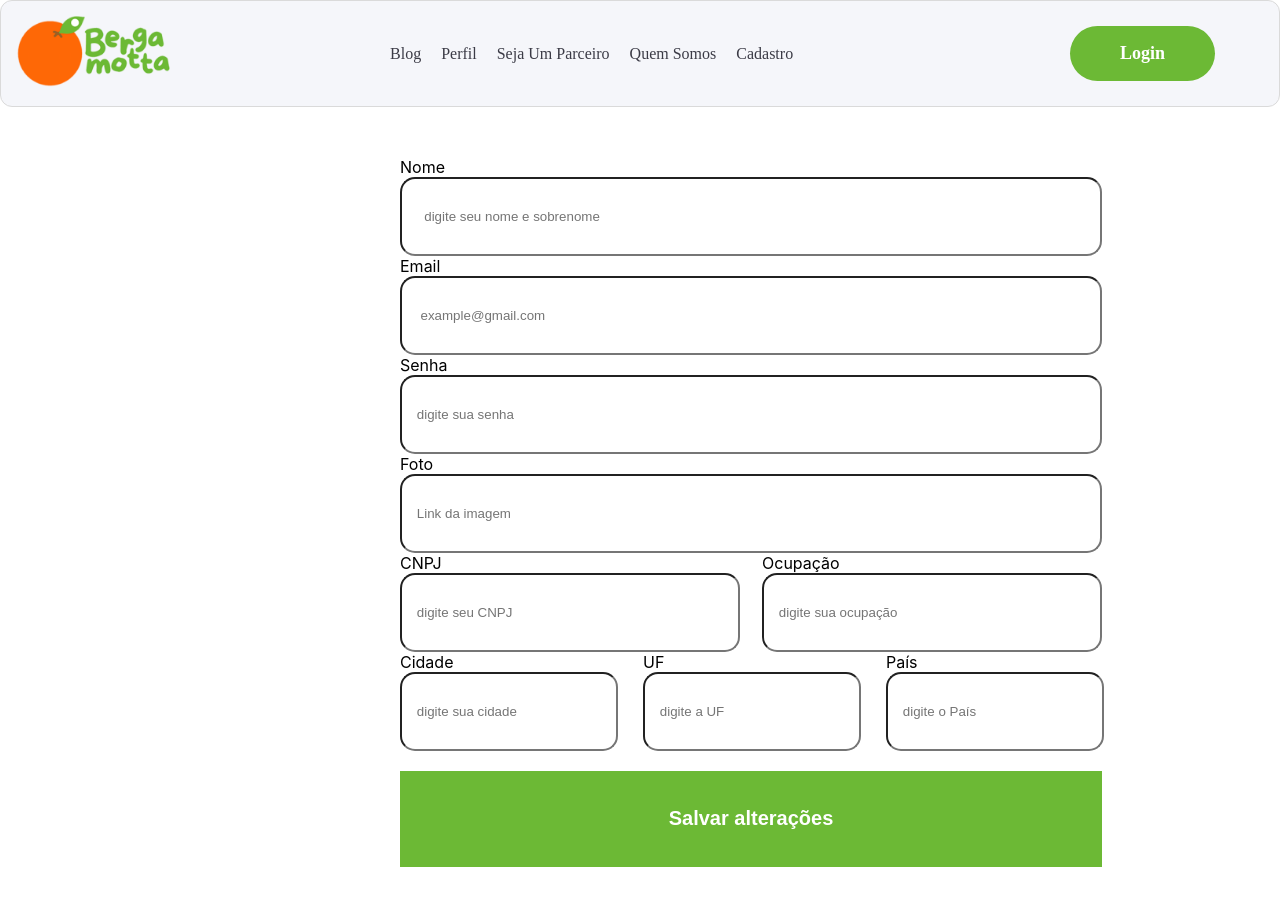
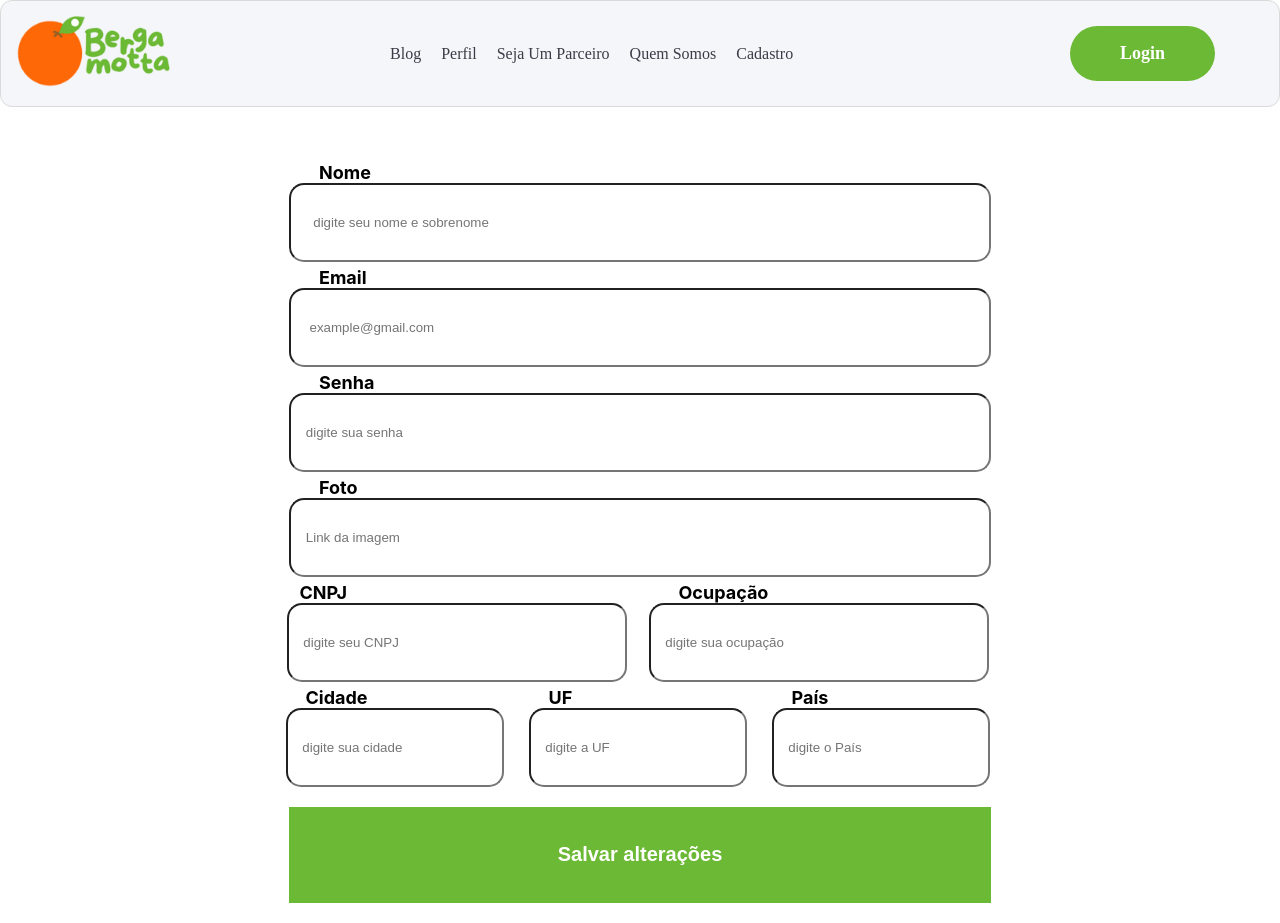
Before and after one commit to elenbrodt/bergamotta_frontend, a React (Create React App) app: page /cadastroowner in a window 1280 px wide. Before the commit the page ends 887 px from the top, so only its background shows below. Built offline with nearby package versions, Linux system fonts and the light colour scheme.

Commit message:
arrumando defeitos do style do cadastroOwner

```diff
--- a/src/pages/CadastroOwner/index.tsx
+++ b/src/pages/CadastroOwner/index.tsx
@@ -6,19 +6,22 @@ export default function CadastroOwner () {
     return(
         <>
     <Header/>
-  <div className='cadastro-owner'>
+  <form className='cadastro-owner'>
+  <div>
   <p>Nome</p>
   <input type="text" placeholder="      digite seu nome e sobrenome" className='configurando-input'/>
   <p>Email</p>
   <input type="email" placeholder="     example@gmail.com" className='configurando-input'/>
   <p>Senha</p>
   <input type="passwordt" placeholder="    digite sua senha" className='configurando-input'/>
+
   <p>Foto</p>
   <input type="urlr" placeholder="    Link da imagem" className='configurando-input'/>
+  </div>
   <div className='inputs-especificos'>
   <div>
   <p>CNPJ</p>
-  <input type="number" placeholder="    digite seu CNPJ" className='config-input-secondary'/>
+  <input type="number" placeholder="    digite seu CNPJ" className='config-input-secondary cnpj' />
   </div>
   <div>
   <p>Ocupação</p>
@@ -28,7 +31,7 @@ export default function CadastroOwner () {
   <div className='inputs-especificos-secondary'>
   <div>
   <p>Cidade</p>
-  <input type="text" placeholder="    digite sua cidade" className='config-input-tertiary'/>
+  <input type="text" placeholder="    digite sua cidade" className='config-input-tertiary cidade'/>
   </div>
   <div>
   <p>UF</p>
@@ -40,7 +43,7 @@ export default function CadastroOwner () {
   </div>
   </div>
   <button className="btn_cadastro_owner">Salvar alterações</button>
-  </div>
+  </form>
   </>
     )
 }
--- a/src/pages/CadastroOwner/style.css
+++ b/src/pages/CadastroOwner/style.css
@@ -1,15 +1,21 @@
 .cadastro-owner{
-    margin-left: 400px;
+    align-items: center;
     margin-top: 50px;
+	display: flex;
+	flex-direction: column;
 }
 
 .configurando-input{
 	width: 702px;
 	height: 79px;
 	border-radius: 15px;
+
 }
 .inputs-especificos{
 	display: flex;
+}
+.cnpj {
+	margin-left: 17px;
 }
 
 .config-input-secondary{
@@ -21,21 +27,28 @@
 .inputs-especificos-secondary{
 	display: flex;
 }
+.cidade{
+	margin-left: 15px;
+}
 .config-input-tertiary{
 	 width: 218px;
 	 height: 79px;
 	 border-radius: 15px;
-	 margin-right: 25px;
+	 margin-left: 10px;
+	 margin-right: 15px;
+
 }
 
-.cadastro_owner p{
-    margin-bottom: 15px;
-	margin-left: 20px;
+.cadastro-owner p{
+   margin-left: 30px;
+
 	margin-top: 5px;
 	font-size: 18px;
 	font-weight: 700;
 
 }
+
+
 .btn_cadastro_owner{
     width: 702px;
     height: 96px;
```
